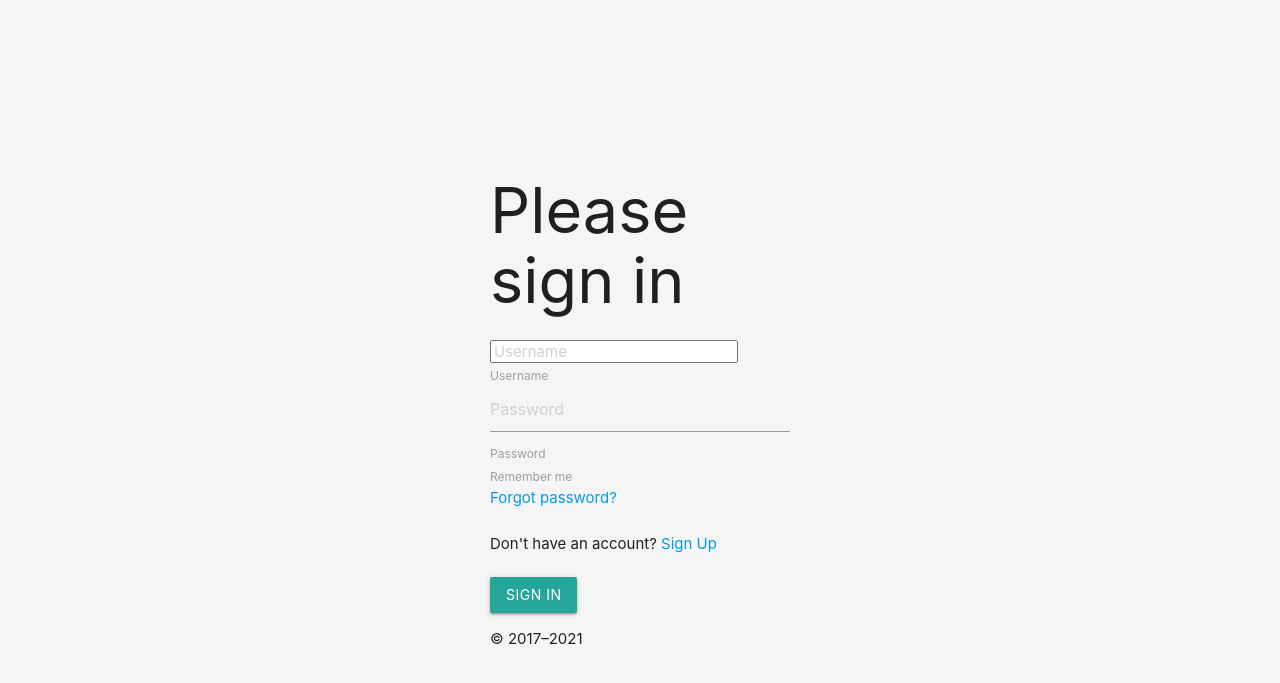
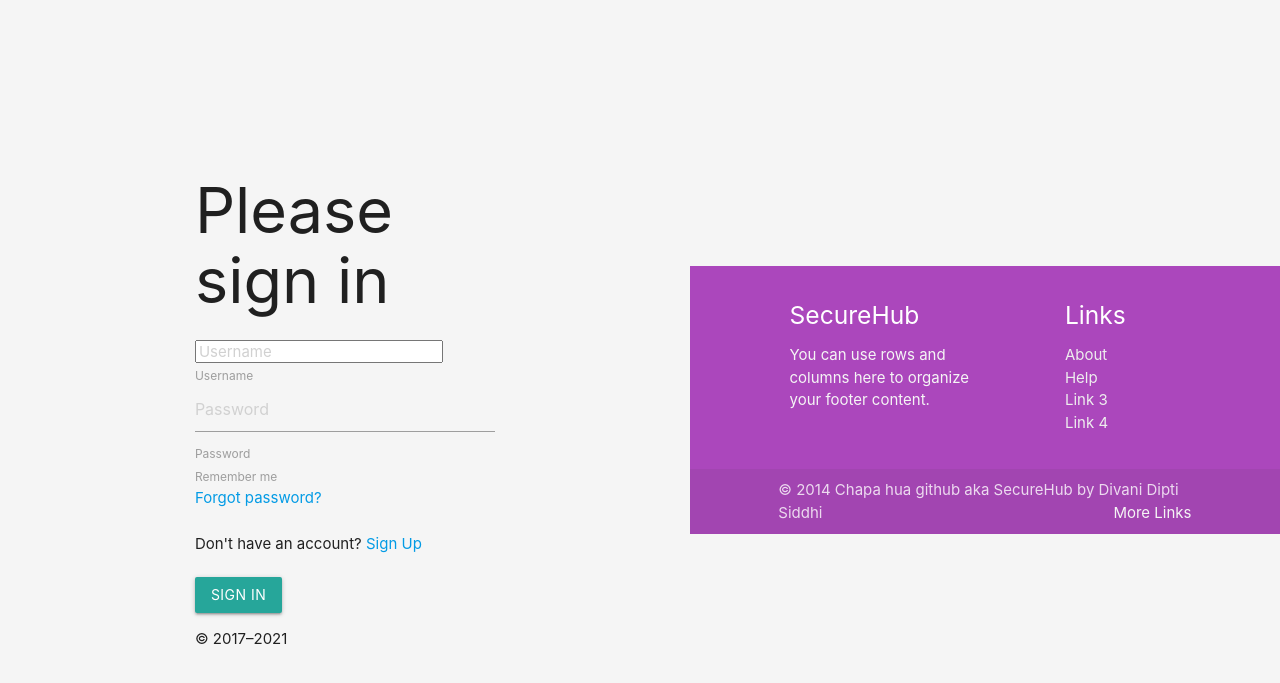
Before and after one commit to diptarag1/webster-2k21, a Django app: page / in a window 1280 px wide. Shown: the top 683 px of the page. Run offline with Django 3.2, Linux system fonts and the light colour scheme.

Commit message:
minor changes

```diff
--- a/templates/base.html
+++ b/templates/base.html
@@ -27,32 +27,7 @@
 
 
 {% endblock script %}
-{#<footer class="page-footer purple lighten-1">#}
-{#    <div class="container">#}
-{#        <div class="row">#}
-{#            <div class="col l6 s12">#}
-{#                <h5 class="white-text"> SecureHub</h5>#}
-{#                <p class="grey-text text-lighten-4">You can use rows and columns here to organize your footer#}
-{#                    content.</p>#}
-{#            </div>#}
-{#            <div class="col l4 offset-l2 s12">#}
-{#                <h5 class="white-text">Links</h5>#}
-{#                <ul>#}
-{#                    <li><a class="grey-text text-lighten-3" href="#!">About</a></li>#}
-{#                    <li><a class="grey-text text-lighten-3" href="#!">Help</a></li>#}
-{#                    <li><a class="grey-text text-lighten-3" href="#!">Link 3</a></li>#}
-{#                    <li><a class="grey-text text-lighten-3" href="#!">Link 4</a></li>#}
-{#                </ul>#}
-{#            </div>#}
-{#        </div>#}
-{#    </div>#}
-{#    <div class="footer-copyright">#}
-{#        <div class="container">#}
-{#            © 2014 Chapa hua github aka SecureHub by Divani Dipti Siddhi#}
-{#            <a class="grey-text text-lighten-4 right" href="#!">More Links</a>#}
-{#        </div>#}
-{#    </div>#}
-{#</footer>#}
+{% include 'footer.html' %}
 <script>
     $('.dropdown-trigger').dropdown();
 </script>
--- /dev/null
+++ b/templates/footer.html
@@ -0,0 +1,26 @@
+<footer class="page-footer purple lighten-1">
+    <div class="container">
+        <div class="row">
+            <div class="col l6 s12">
+                <h5 class="white-text"> SecureHub</h5>
+                <p class="grey-text text-lighten-4">You can use rows and columns here to organize your footer
+                    content.</p>
+            </div>
+            <div class="col l4 offset-l2 s12">
+                <h5 class="white-text">Links</h5>
+                <ul>
+                    <li><a class="grey-text text-lighten-3" href="#!">About</a></li>
+                    <li><a class="grey-text text-lighten-3" href="#!">Help</a></li>
+                    <li><a class="grey-text text-lighten-3" href="#!">Link 3</a></li>
+                    <li><a class="grey-text text-lighten-3" href="#!">Link 4</a></li>
+                </ul>
+            </div>
+        </div>
+    </div>
+    <div class="footer-copyright">
+        <div class="container">
+            © 2014 Chapa hua github aka SecureHub by Divani Dipti Siddhi
+            <a class="grey-text text-lighten-4 right" href="#!">More Links</a>
+        </div>
+    </div>
+</footer>
```
Also changed, not shown: Repos/templates/Repos/repo_detail.html (+20 -10 lines).
